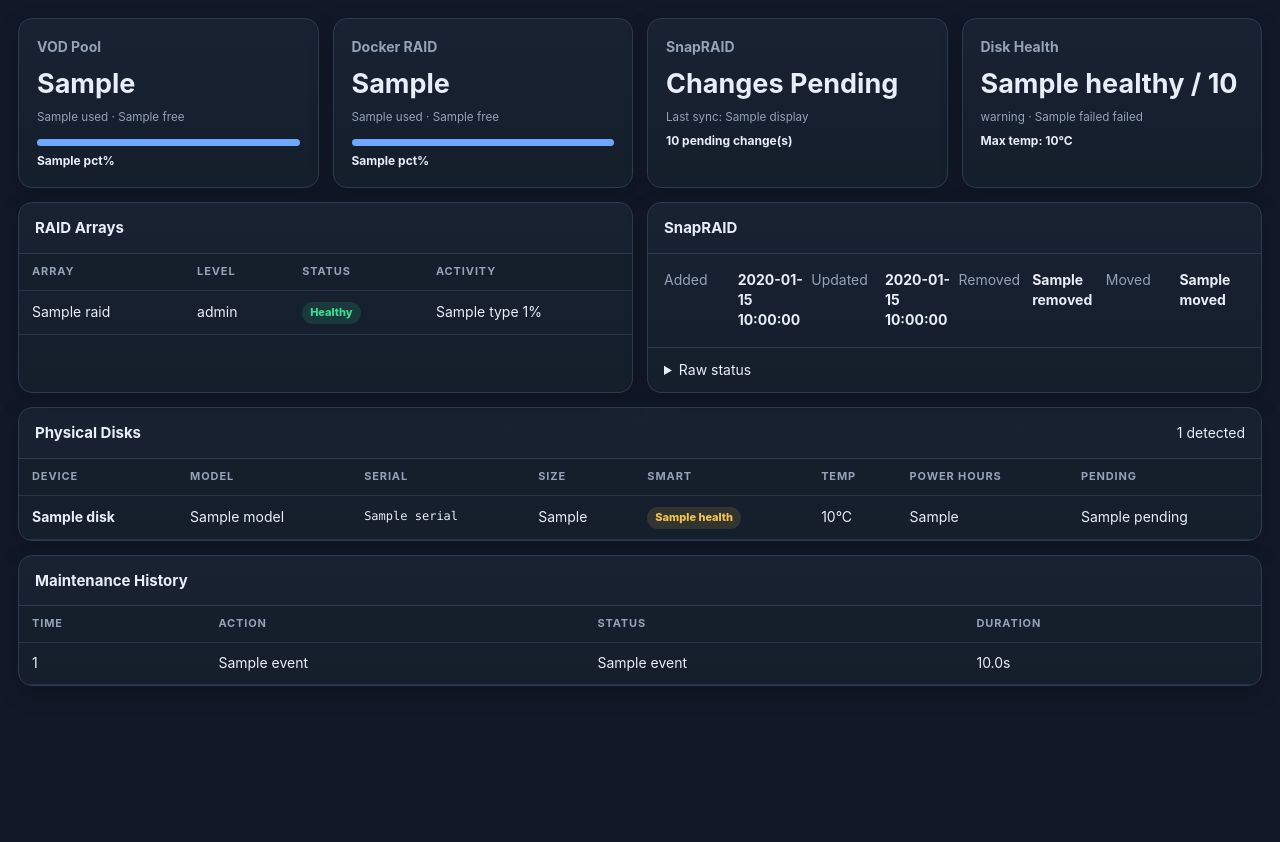
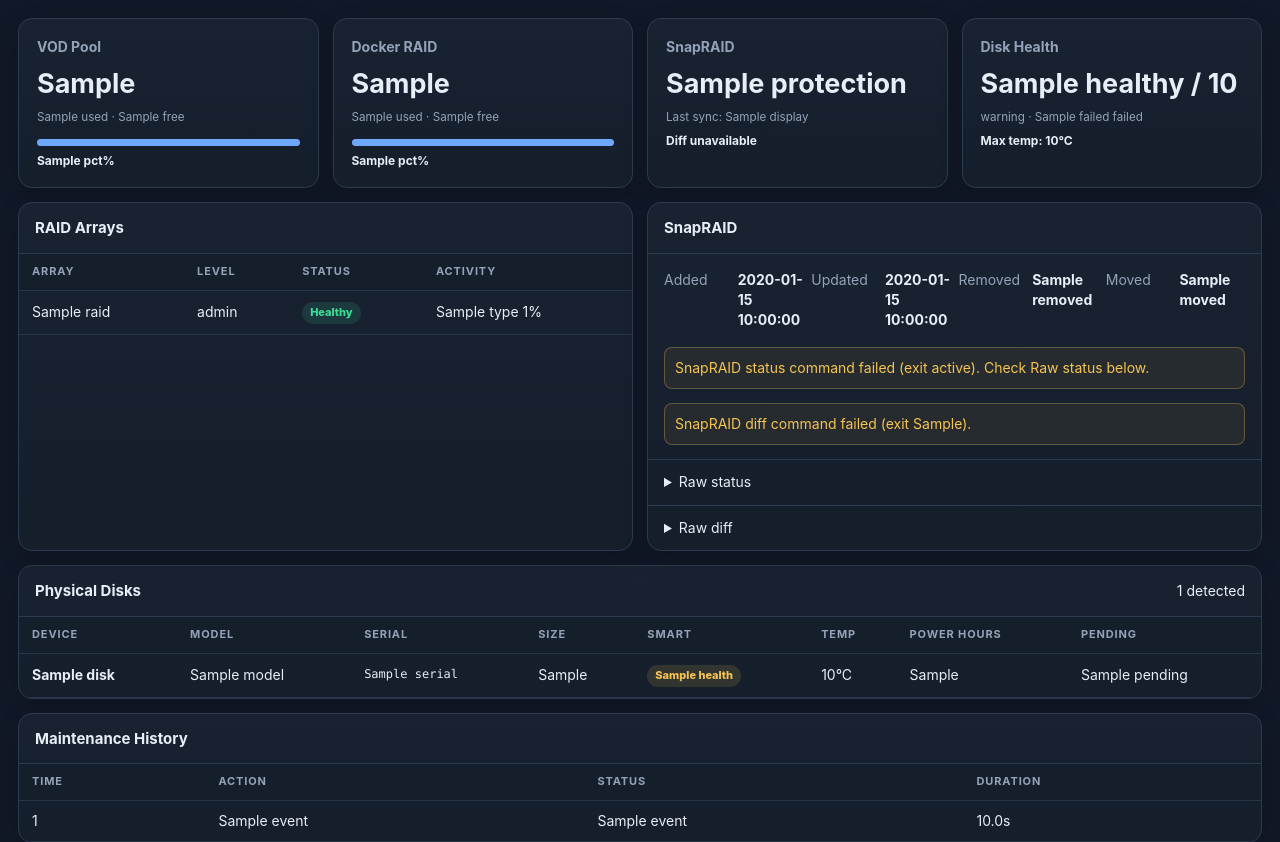
Before and after one commit to kasundigital/VOD-Storage-Monitor, a Flask app: template templates/index.html in a window 1280 px wide. Shown: the part 71-913 px from the top of the page. Before the commit the page ends 757 px from the top, so only its background shows below. Run offline with Flask 3, Linux system fonts and the light colour scheme; the template is opened without the code that fills it: most values are stand-ins (such as "Sample title", 1, 10 or a date in 2020); parts of the project's set-up code (start-up, migrations or seed data) failed here and were passed over.

Commit message:
Show monitoring errors accurately

```diff
--- a/templates/index.html
+++ b/templates/index.html
@@ -4,12 +4,12 @@
 <section class="grid hero">
 <div class="card"><span>VOD Pool</span><strong>{{data.storage.vod.size_h}}</strong><small>{{data.storage.vod.used_h}} used · {{data.storage.vod.avail_h}} free</small><div class="bar"><i style="width:{{data.storage.vod.pct}}%"></i></div><b>{{data.storage.vod.pct}}%</b></div>
 <div class="card"><span>Docker RAID</span><strong>{{data.storage.docker.size_h}}</strong><small>{{data.storage.docker.used_h}} used · {{data.storage.docker.avail_h}} free</small><div class="bar"><i style="width:{{data.storage.docker.pct}}%"></i></div><b>{{data.storage.docker.pct}}%</b></div>
-<div class="card"><span>SnapRAID</span><strong>{{'Protected' if data.snapraid.pending_total == 0 else 'Changes Pending'}}</strong><small>Last sync: {{data.snapraid.last_sync.display if data.snapraid.last_sync else 'Unknown'}}</small><b>{{data.snapraid.pending_total}} pending change(s)</b></div>
+<div class="card"><span>SnapRAID</span><strong>{{data.snapraid.protection}}</strong><small>Last sync: {{data.snapraid.last_sync.display if data.snapraid.last_sync else 'Unknown'}}</small><b>{% if data.snapraid.diff_ok %}{{data.snapraid.pending_total}} pending change(s){% else %}Diff unavailable{% endif %}</b></div>
 <div class="card"><span>Disk Health</span><strong>{{data.disk_health.healthy}} / {{data.disk_health.total}}</strong><small>{{data.disk_health.warning}} warning · {{data.disk_health.failed}} failed</small><b>Max temp: {{data.disk_health.max_temp if data.disk_health.max_temp is not none else '-'}}°C</b></div>
 </section>
 
 <section class="two-col"><div class="panel"><div class="panel-title"><h2>RAID Arrays</h2></div><div class="table-wrap"><table><thead><tr><th>Array</th><th>Level</th><th>Status</th><th>Activity</th></tr></thead><tbody>{% for r in data.raid %}<tr><td>{{r.name}}</td><td>{{r.level}}</td><td><span class="pill {{'ok' if r.healthy else 'bad'}}">{{'Healthy' if r.healthy else 'Degraded'}}</span></td><td>{% if r.progress %}{{r.progress.type}} {{r.progress.percent}}%{% else %}Idle{% endif %}</td></tr>{% endfor %}</tbody></table></div></div>
-<div class="panel"><div class="panel-title"><h2>SnapRAID</h2>{% if actions %}<div><button onclick="actionRun('sync')">Sync</button><button onclick="actionRun('scrub')">Scrub 10%</button></div>{% endif %}</div><div class="kv"><span>Added</span><b>{{data.snapraid.changes.added}}</b><span>Updated</span><b>{{data.snapraid.changes.updated}}</b><span>Removed</span><b>{{data.snapraid.changes.removed}}</b><span>Moved</span><b>{{data.snapraid.changes.moved}}</b></div>{% if data.snapraid.warnings %}<div class="warning">{{data.snapraid.warnings|join(' · ')}}</div>{% endif %}<details><summary>Raw status</summary><pre>{{data.snapraid.status_raw}}</pre></details></div></section>
+<div class="panel"><div class="panel-title"><h2>SnapRAID</h2>{% if actions %}<div><button onclick="actionRun('sync')">Sync</button><button onclick="actionRun('scrub')">Scrub 10%</button></div>{% endif %}</div><div class="kv"><span>Added</span><b>{{data.snapraid.changes.added}}</b><span>Updated</span><b>{{data.snapraid.changes.updated}}</b><span>Removed</span><b>{{data.snapraid.changes.removed}}</b><span>Moved</span><b>{{data.snapraid.changes.moved}}</b></div>{% if not data.snapraid.status_ok %}<div class="warning">SnapRAID status command failed (exit {{data.snapraid.status_rc}}). Check Raw status below.</div>{% endif %}{% if not data.snapraid.diff_ok %}<div class="warning">SnapRAID diff command failed (exit {{data.snapraid.diff_rc}}).</div>{% endif %}{% if data.snapraid.warnings %}<div class="warning">{{data.snapraid.warnings|join(' · ')}}</div>{% endif %}<details><summary>Raw status</summary><pre>{{data.snapraid.status_raw or 'No output returned'}}</pre></details><details><summary>Raw diff</summary><pre>{{data.snapraid.diff_raw or 'No output returned'}}</pre></details></div></section>
 
 <section class="panel"><div class="panel-title"><h2>Physical Disks</h2><span>{{data.disks|length}} detected</span></div><div class="table-wrap"><table><thead><tr><th>Device</th><th>Model</th><th>Serial</th><th>Size</th><th>SMART</th><th>Temp</th><th>Power Hours</th><th>Pending</th></tr></thead><tbody>{% for d in data.disks %}<tr><td><b>{{d.name}}</b></td><td>{{d.model}}</td><td class="mono">{{d.serial}}</td><td>{{d.size_h}}</td><td><span class="pill {{'ok' if d.smart.health=='Healthy' else ('bad' if d.smart.health=='FAILED' else 'warn')}}">{{d.smart.health}}</span></td><td class="{{'hot' if d.smart.temp and d.smart.temp >= 50 else ''}}">{{d.smart.temp if d.smart.temp is not none else '-'}}°C</td><td>{{d.smart.power_hours if d.smart.power_hours is not none else '-'}}</td><td>{{d.smart.pending if d.smart.pending is not none else '-'}}</td></tr>{% endfor %}</tbody></table></div></section>
 
```
